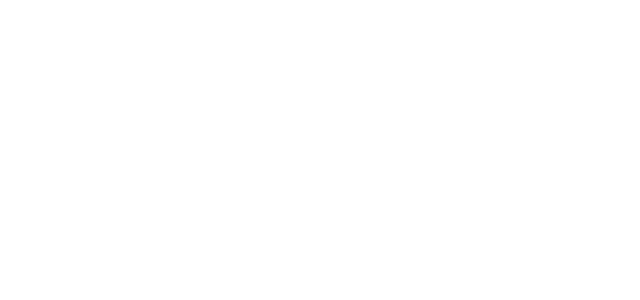
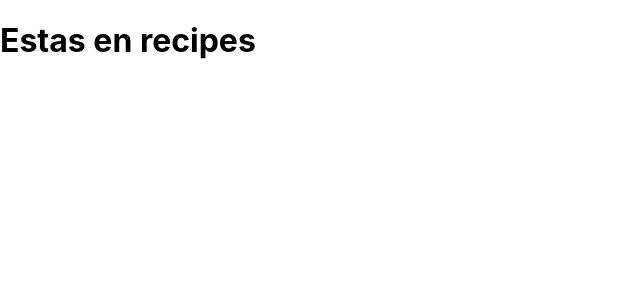
Before and after one commit to gzucca/PI-API-Food, a React (Create React App) app in the folder client/: page /recipes in a window 1280 px wide. Shown: the top 300 px of the page, without its empty margins (0-640 px from the left). Built offline with nearby package versions, Linux system fonts and the light colour scheme.

Commit message:
Commit 27/10

```diff
--- a/client/src/App.js
+++ b/client/src/App.js
@@ -12,7 +12,7 @@
 
         <Route exact path="/" component={LandingPage} />
 
-        {/* <Route exact path="/recipes" component={Home} /> */}
+        <Route exact path="/recipes" component={Home} />
 {/*
           <Nav />
 
--- a/client/src/components/home/home.jsx
+++ b/client/src/components/home/home.jsx
@@ -3,8 +3,11 @@
 import './home.css';
 
 
-const Home = () => {
+class Home extends React.Component {
 
+
+
+    render() {
     return (
         <div>
 
@@ -12,6 +15,7 @@
 
         </div>
     );
+    }
 };
 
 export default Home;
--- a/client/src/index.js
+++ b/client/src/index.js
@@ -1,11 +1,11 @@
 import React from 'react';
 import ReactDOM from 'react-dom';
-import './index.css';
 import App from './App';
 import reportWebVitals from './reportWebVitals';
 import { BrowserRouter } from 'react-router-dom';
 import { Provider } from 'react-redux';
 import store from './redux/store/store.js';
+import './index.css';
 
 ReactDOM.render(
   <React.StrictMode>
```
Also changed, not shown: 15 other files (tests, documents, lock files or other folders).
